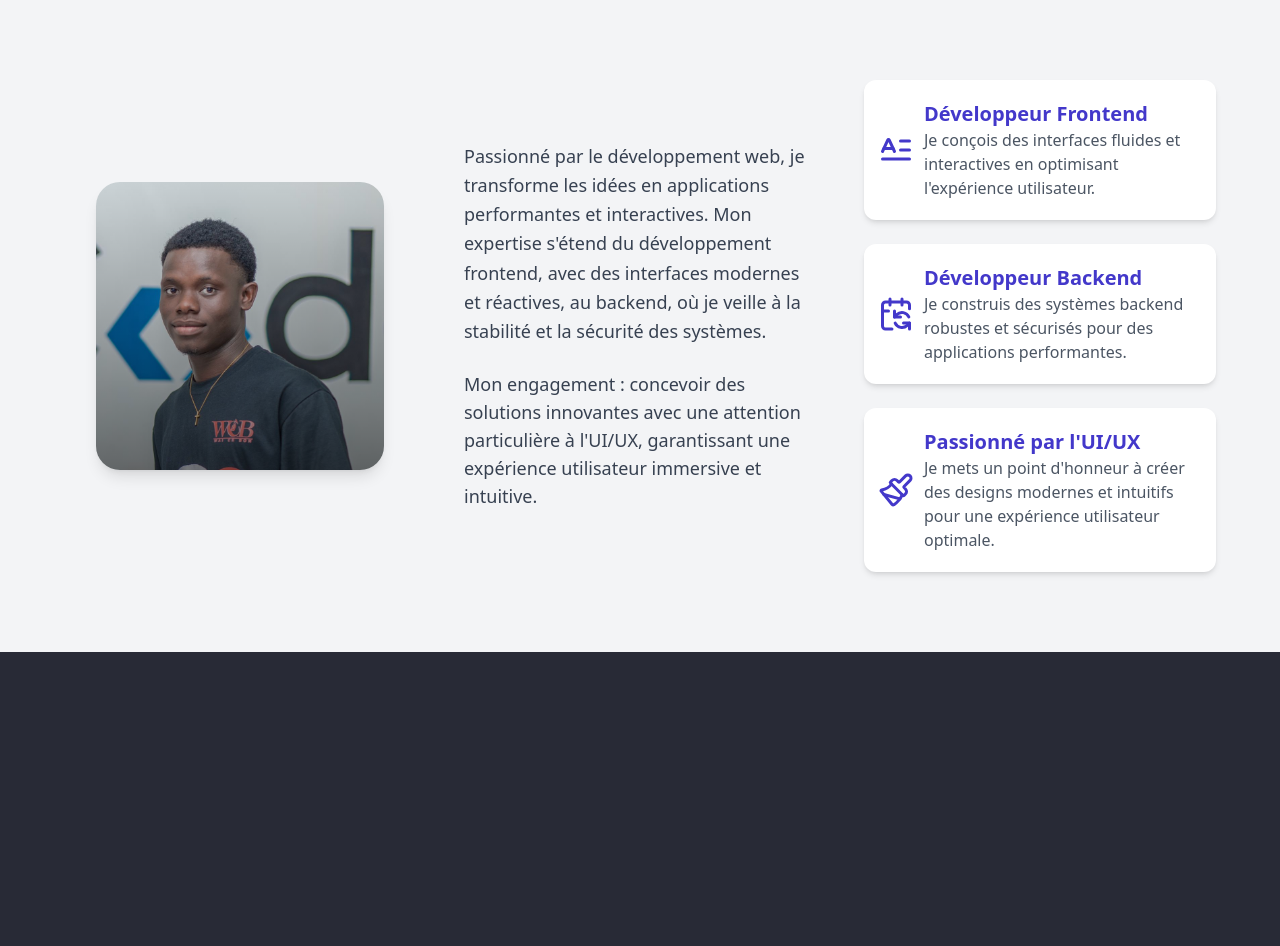
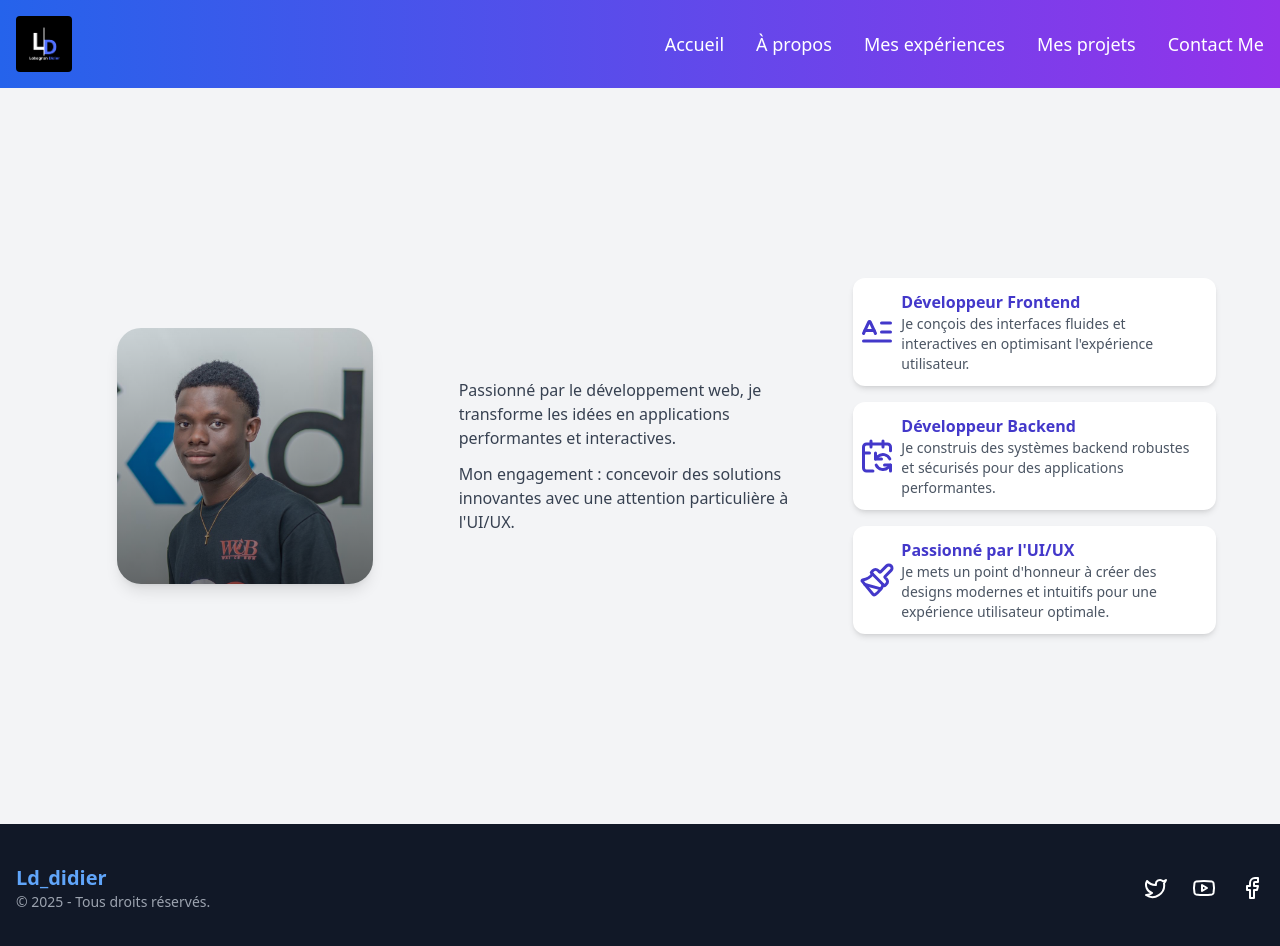
Before and after one commit to LDdidier/ld_portfolio, a React (Vite) app in the folder portfolio/: page /about in a window 1280 px wide. Shown: the top 946 px of the page. Before the commit the page ends 800 px from the top, so only its background shows below. Built offline with nearby package versions, Linux system fonts and the light colour scheme.

Commit message:
init portfolio

```diff
--- a/portfolio/src/App.tsx
+++ b/portfolio/src/App.tsx
@@ -5,7 +5,7 @@ import Experiences from "./views/Experiences";
 import Projects from "./views/Projects";
 import Navbar from "./components/Navbar";
 import Footer from "./components/Footer";
-
+import Contact from "./views/Contact";
 function App() {
   return (
     <Router>
@@ -15,6 +15,7 @@ function App() {
         <Route path="/about" element={<About />} />
         <Route path="/experiences" element={<Experiences />} />
         <Route path="/projects" element={<Projects />} />
+        <Route path="/contact" element={<Contact />} />
       </Routes>
       <Footer />
     </Router>
--- a/portfolio/src/components/Footer.tsx
+++ b/portfolio/src/components/Footer.tsx
@@ -2,7 +2,7 @@ import { Facebook, Twitter, Youtube } from "lucide-react";
 
 const Footer = () => {
   return (
-    <footer className="bg-gray-900 text-white py-10 px-4 mt-20">
+    <footer className="bg-gray-900 text-white py-10 px-4">
       <div className="max-w-7xl mx-auto flex flex-col md:flex-row items-center justify-between space-y-6 md:space-y-0">
         {/* Branding & Copyright */}
         <div className="text-center md:text-left">
--- a/portfolio/src/components/Navbar.tsx
+++ b/portfolio/src/components/Navbar.tsx
@@ -48,6 +48,14 @@ const Navbar = () => {
                             Mes projets
                         </Link>
                     </li>
+                    <li>
+                        <Link
+                            to="/contact"
+                            className="text-lg font-medium transition-colors duration-300 hover:text-yellow-400"
+                        >
+                            Contact Me
+                        </Link>
+                    </li>
                 </ul>
 
                 {/* Mobile Menu Button */}
--- a/portfolio/src/main.tsx
+++ b/portfolio/src/main.tsx
@@ -8,6 +8,7 @@ import Home from './views/Home'
 import Experiences from './views/Experiences'
 import About from './views/About'
 import Projects from './views/Projects'
+import Contact from './views/Contact'
 
 const root = createRoot(document.getElementById('root')!)
 
@@ -19,6 +20,7 @@ root.render(
         <Route path="/experiences" element={<Experiences />} />
         <Route path="/about" element={<About />} />
         <Route path="/projects" element={<Projects />} />
+        <Route path="/contact" element={<Contact />} />
       </Routes>
     </BrowserRouter>
   </StrictMode>
--- a/portfolio/src/views/About.tsx
+++ b/portfolio/src/views/About.tsx
@@ -1,5 +1,7 @@
 import didier from '../assets/didier.jpeg';
 import { CalendarSync, LetterText, Paintbrush } from "lucide-react";
+import Navbar from '../components/Navbar';
+import Footer from '../components/Footer';
 
 const aboutSections = [
     {
@@ -24,43 +26,47 @@ const aboutSections = [
 
 const About = () => {
     return (
-        <section className="bg-gray-100 py-20 px-6 md:px-16" id="About">
-
-
-            <div className="container mx-auto grid md:grid-cols-3 gap-12 items-center">
-
+        <>
+            <Navbar />
+            <section
+                className="min-h-[calc(100vh-64px)] bg-gray-100 flex items-center justify-center px-4 md:px-8 py-10"
+                id="About"
+            >
+                <div className="max-w-6xl w-full grid md:grid-cols-3 gap-8 items-center">
                     {/* Image de profil */}
                     <div className="flex justify-center">
-                    <div className="relative w-72 h-72">
-                        <img src={didier} alt="Profil de Didier" className="w-full h-full object-cover rounded-3xl shadow-lg transform hover:scale-105 transition-transform duration-500" />
+                        <div className="relative w-52 h-52 md:w-64 md:h-64">
+                            <img src={didier} alt="Profil de Didier" className="w-full h-full object-cover rounded-3xl shadow-lg" />
                             <div className="absolute inset-0 bg-gradient-to-t from-black/50 to-transparent rounded-3xl"></div>
                         </div>
                     </div>
 
                     {/* Introduction Texte */}
-                <div className="text-center md:text-left space-y-6">
-                    <p className="text-lg text-gray-700 leading-relaxed font-medium">
-                        Passionné par le développement web, je transforme les idées en applications performantes et interactives. Mon expertise s'étend du développement frontend, avec des interfaces modernes et réactives, au backend, où je veille à la stabilité et la sécurité des systèmes.
+                    <div className="text-center md:text-left space-y-3 text-sm md:text-base">
+                        <p className="text-gray-700 font-medium">
+                            Passionné par le développement web, je transforme les idées en applications performantes et interactives.
                         </p>
-                    <p className="text-lg text-gray-700 font-medium">
-                        Mon engagement : concevoir des solutions innovantes avec une attention particulière à l'UI/UX, garantissant une expérience utilisateur immersive et intuitive.
+                        <p className="text-gray-700 font-medium">
+                            Mon engagement : concevoir des solutions innovantes avec une attention particulière à l'UI/UX.
                         </p>
                     </div>
 
                     {/* Cartes des compétences */}
-                <div className="grid gap-6">
+                    <div className="grid gap-4">
                         {aboutSections.map((section) => (
-                        <div key={section.id} className="flex items-center space-x-4 bg-white p-5 rounded-xl shadow-md hover:shadow-lg transition-shadow duration-300">
-                            <div className="text-3xl">{section.icon}</div>
+                            <div key={section.id} className="flex items-center space-x-3 bg-white p-3 rounded-xl shadow-md">
+                                <div className="text-xl">{section.icon}</div>
                                 <div>
-                                <h2 className="text-xl font-semibold text-indigo-700">{section.title}</h2>
-                                <p className="text-gray-600">{section.description}</p>
+                                    <h2 className="text-indigo-700 font-semibold text-base">{section.title}</h2>
+                                    <p className="text-gray-600 text-sm">{section.description}</p>
                                 </div>
                             </div>
                         ))}
                     </div>
                 </div>
             </section>
+            <Footer />
+        </>
     );
 };
 
--- /dev/null
+++ b/portfolio/src/views/Contact.tsx
@@ -0,0 +1,14 @@
+
+import Navbar from "../components/Navbar"
+import Footer from "../components/Footer"
+
+const Contact = () => {
+    return(
+    <>
+    <Navbar />
+    <Footer />
+    </>
+    )
+}
+
+export default Contact
--- a/portfolio/src/views/Experiences.tsx
+++ b/portfolio/src/views/Experiences.tsx
@@ -1,5 +1,7 @@
 import Title from "../components/Title";
 import { motion } from "framer-motion";
+import Navbar from "../components/Navbar";
+import Footer from "../components/Footer";
 
 import imgCSS from "../assets/techno/css.png";
 import imgJS from "../assets/techno/js.png";
@@ -56,7 +58,13 @@ const experiences = [
 
 const Experiences = () => {
     return (
-        <div id="Experiences" className="bg-white py-10 text-gray-900">
+        <>
+        <div className="flex flex-col h-screen">
+            {/* Navbar */}
+            <Navbar />
+
+            {/* Section Experiencess */}
+            <div id="Experiences" className="flex-1 bg-white flex flex-col justify-center items-center text-gray-900 py-10">
                 <Title title="Expériences" />
                 <div className="flex flex-wrap justify-center space-y-8 md:space-y-0 md:space-x-6">
                     {experiences.map((experience, index) => (
@@ -89,6 +97,11 @@ const Experiences = () => {
                     ))}
                 </div>
             </div>
+
+            {/* Footer */}
+            <Footer />
+        </div>
+        </>
     );
 };
 
--- a/portfolio/src/views/Projects.tsx
+++ b/portfolio/src/views/Projects.tsx
@@ -1,12 +1,16 @@
 
+import Navbar from "../components/Navbar";
+import Footer from "../components/Footer";
 const Projects = () => {
     return (
-        <div id="Projects" className="mt-16 bg-gray-100 py-16">
+        <><Navbar /><div id="Projects" className="mt-16 bg-gray-100">
 
             <div className="grid md:grid-cols-3 gap-8 px-4">
 
             </div>
         </div>
+        <Footer />
+        </>
     );
 };
 
```
Lines whose indentation alone changed are shown as unchanged.
